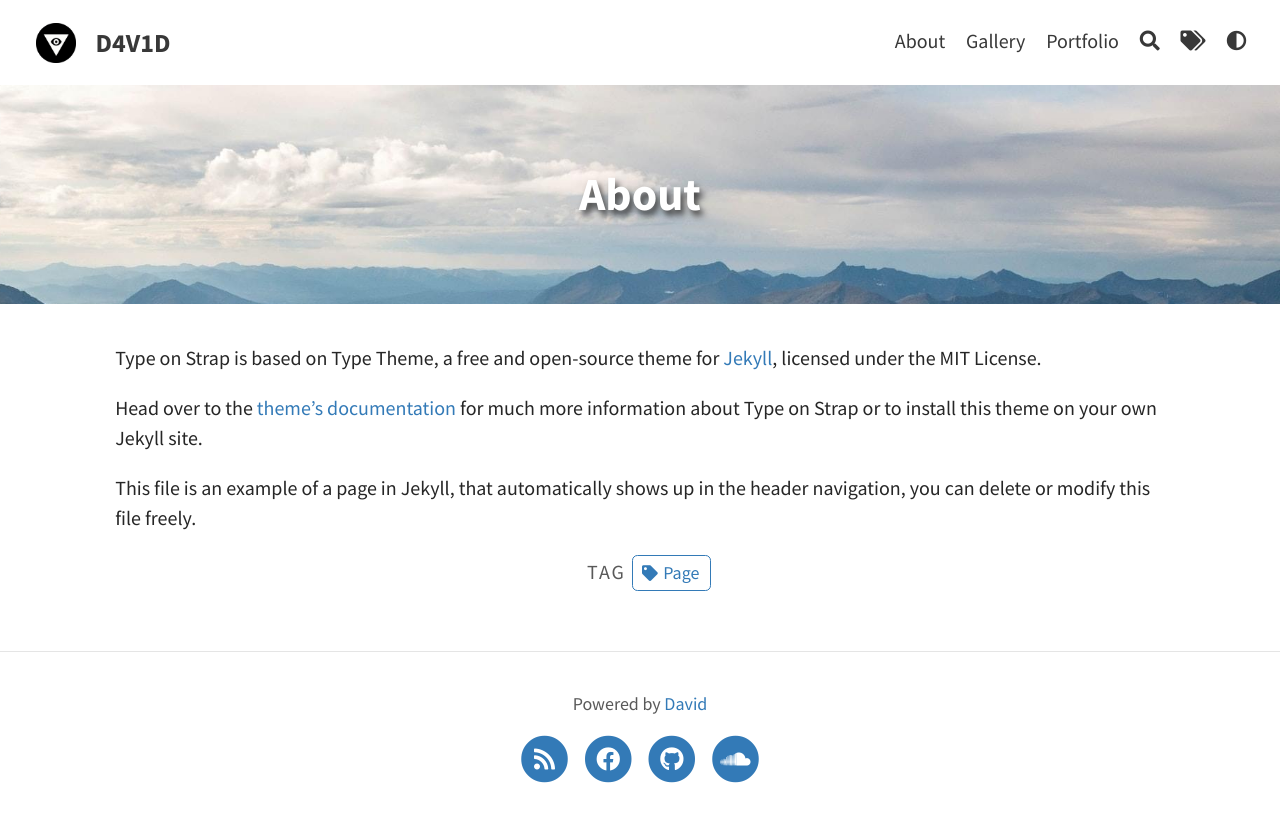
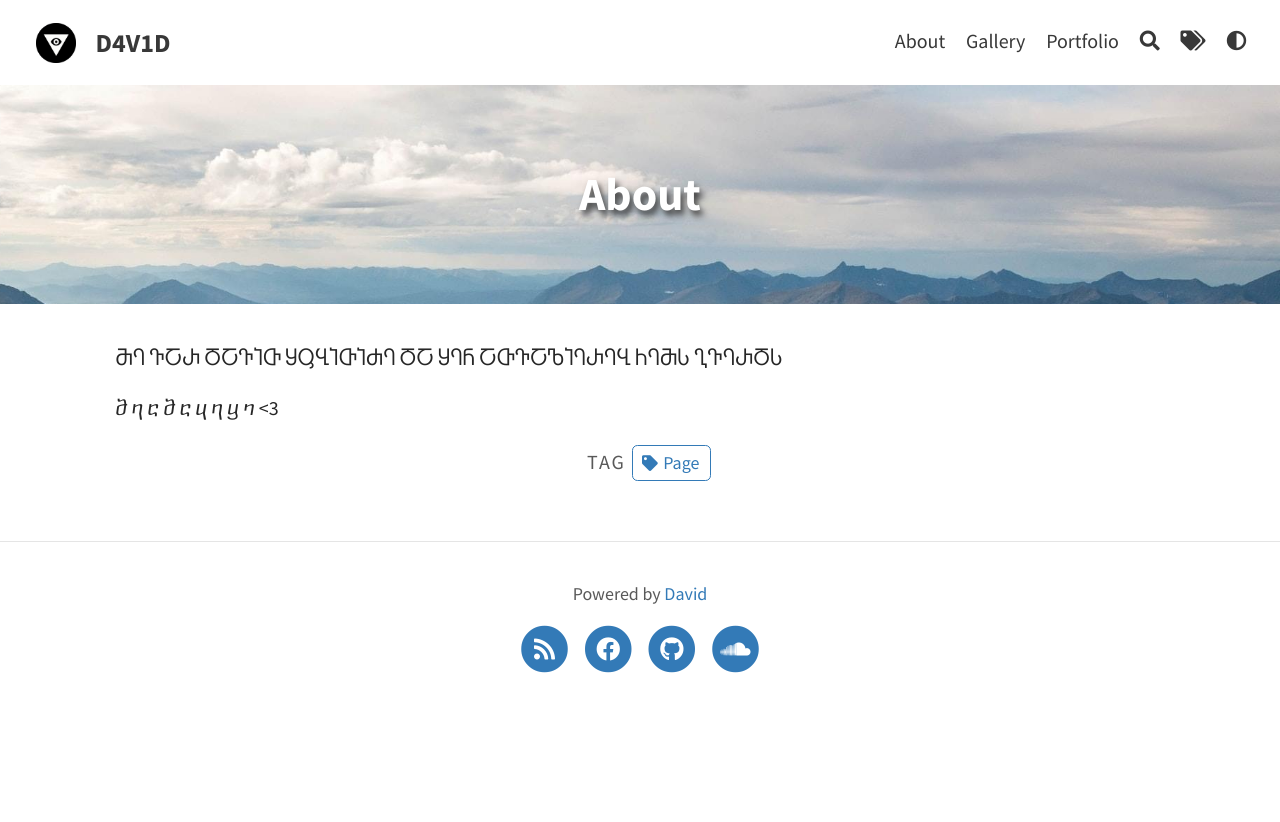
Before and after one commit to datunaa/blog, a Jekyll site: the page built from pages/about.md, in a window 1280 px wide. Shown: the top 822 px of the page. Built offline with Jekyll 4.4.1, drawn with Linux system fonts in a browser that asks for light colours.

Commit message:
BLOG V1.0

```diff
--- a/pages/about.md
+++ b/pages/about.md
@@ -6,8 +6,6 @@ feature-img: "assets/img/pexels/travel.jpeg"
 tags: [Page]
 ---
 
-Type on Strap is based on Type Theme, a free and open-source theme for [Jekyll](http://jekyllrb.com/), licensed under the MIT License.
+ႫႤ ႥႠႰ ႣႠႥႨႧ ႸႳႡႨႧႨႻႤ ႣႠ ႸႤႬ ႠႧႥႠႪႨႤႰႤႡ ႹႤႫႱ ႢႥႤႰႣႱ
 
-Head over to the [theme's documentation](https://github.io/dshubitidze/blog) for much more information about Type on Strap or to install this theme on your own Jekyll site.
-
-This file is an example of a page in Jekyll, that automatically shows up in the header navigation, you can delete or modify this file freely.
+ⴋ ⴄ ⴀ ⴋ ⴀ ⴗ ⴄ ⴁ ⴈ <3
```
